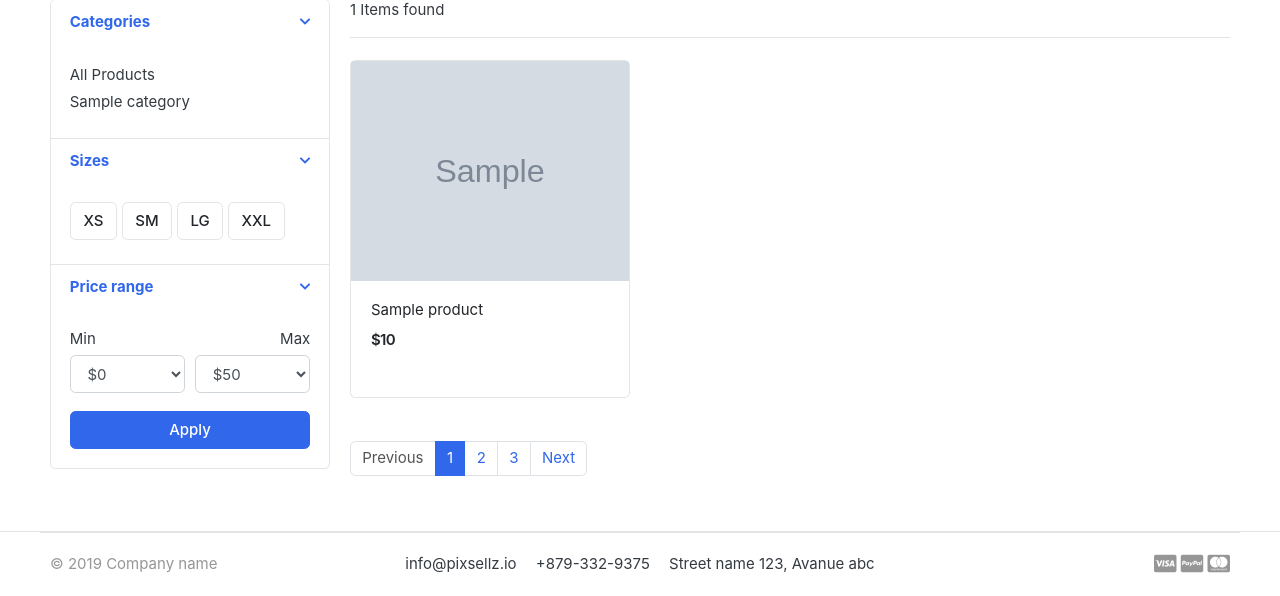
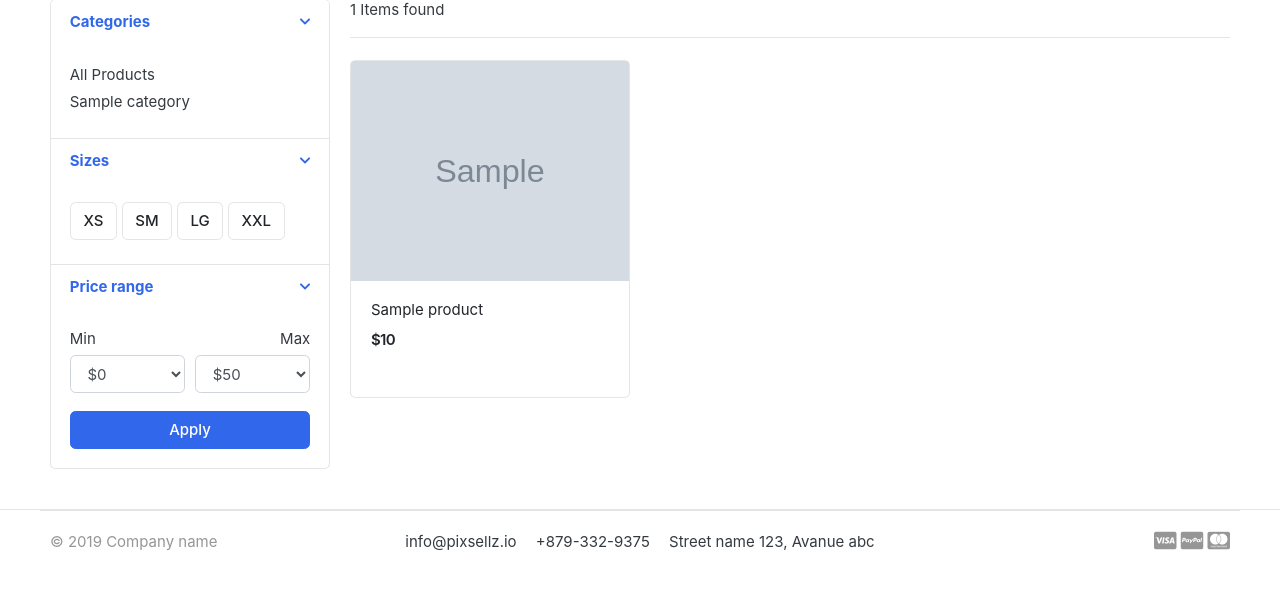
Before and after one commit to DarshDCoding/MyFirstECommerce_becomming-typical-cs-student, a Django app: page /store/ in a window 1280 px wide. Shown: the part 295-891 px from the top of the page. After the commit the page ends 846 px from the top, so only its background shows below. Run offline with Django 5.2, Linux system fonts and the light colour scheme; tables that the repository leaves empty hold one stand-in row (values such as "Sample post"); grey boxes marked "Sample" are stand-in pictures; some libraries are stand-ins or nearby versions; some web fonts are replaced.

Commit message:
adding pagination

```diff
--- a/store/views.py
+++ b/store/views.py
@@ -1,4 +1,5 @@
 from django.shortcuts import render, get_object_or_404, redirect
+from django.core.paginator import Paginator, EmptyPage, PageNotAnInteger
 
 from carts.models import CartItem
 from category.models import Category
@@ -17,8 +18,14 @@ def store(request, category_slug=None):
 
     products_count = products.count()
 
+    # pagination
+    paginator = Paginator(products, 2)
+    page = request.GET.get('page')
+    paged_products = paginator.get_page(page)
+
     context = {
-        'products': products,
+        # 'products': products,
+        'products': paged_products,
         'products_count': products_count,
                }
     return render(request, 'store/store.html', context)
--- a/templates/store/store.html
+++ b/templates/store/store.html
@@ -152,13 +152,29 @@
 
 
 <nav class="mt-4" aria-label="Page navigation sample">
+	{% if products.has_other_pages %}
   <ul class="pagination">
-    <li class="page-item disabled"><a class="page-link" href="#">Previous</a></li>
-    <li class="page-item active"><a class="page-link" href="#">1</a></li>
-    <li class="page-item"><a class="page-link" href="#">2</a></li>
-    <li class="page-item"><a class="page-link" href="#">3</a></li>
-    <li class="page-item"><a class="page-link" href="#">Next</a></li>
+	  {% if products.has_previous %}
+    	<li class="page-item"><a class="page-link" href="?page={{products.previous_page_number}}">Previous</a></li>
+	  {% else %}
+    	<li class="page-item disabled"><a class="page-link" href="#">Previous</a></li>
+	  {% endif %}
+
+	  {% for page in products.paginator.page_range %}
+	  	{% if products.number == page %}
+    		<li class="page-item active"><a class="page-link" href="#">{{page}}</a></li>
+	  	{% else %}
+    		<li class="page-item"><a class="page-link" href="?page={{page}}">{{page}}</a></li>
+	  	{% endif %}
+	  {% endfor %}
+
+	  {% if products.has_next %}
+    	<li class="page-item"><a class="page-link" href="?page={{products.next_page_number}}">Next</a></li>
+	  {% else %}
+    	<li class="page-item disabled"><a class="page-link" href="#">Next</a></li>
+	  {% endif %}
   </ul>
+	{% endif %}
 </nav>
 
 	</main> <!-- col.// -->
```
